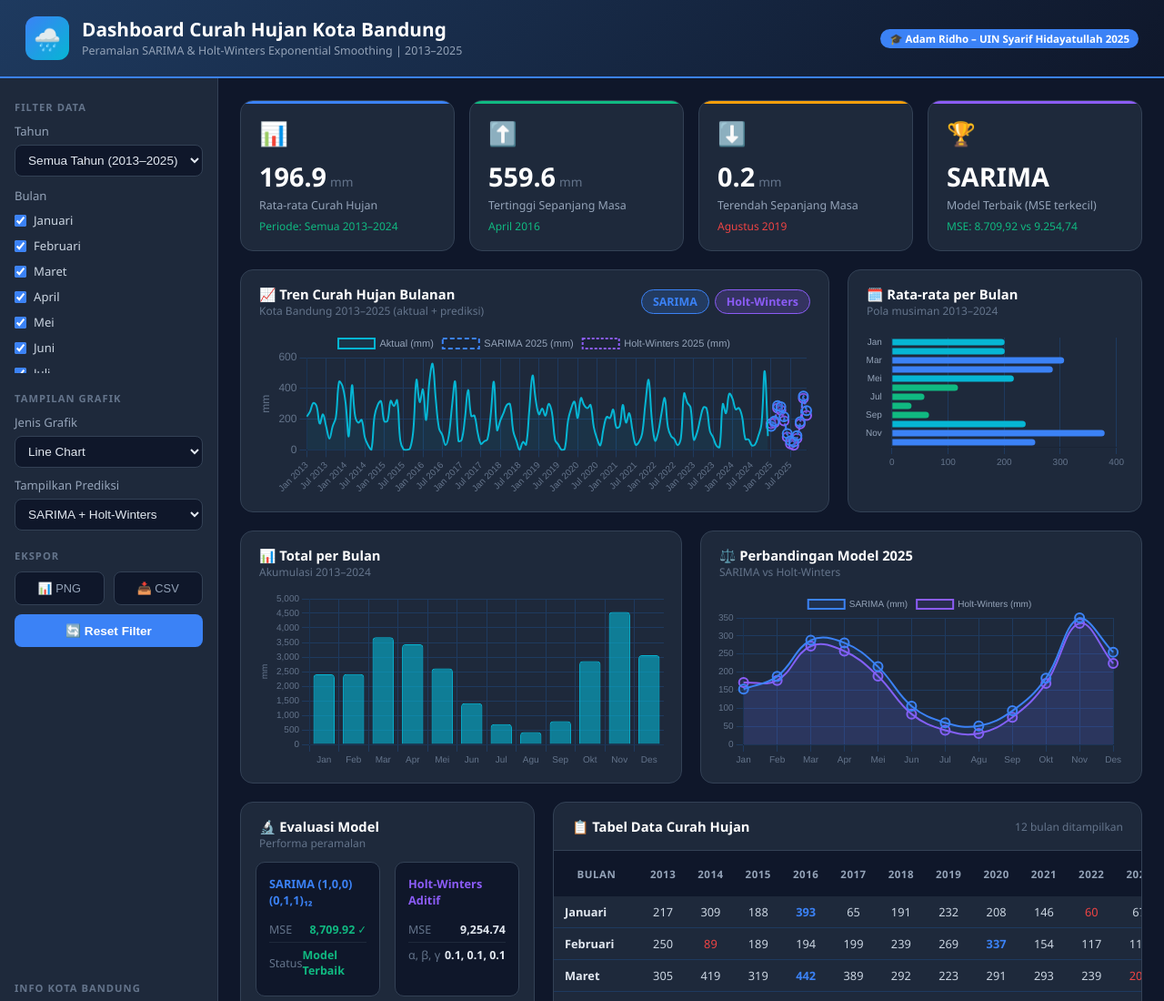
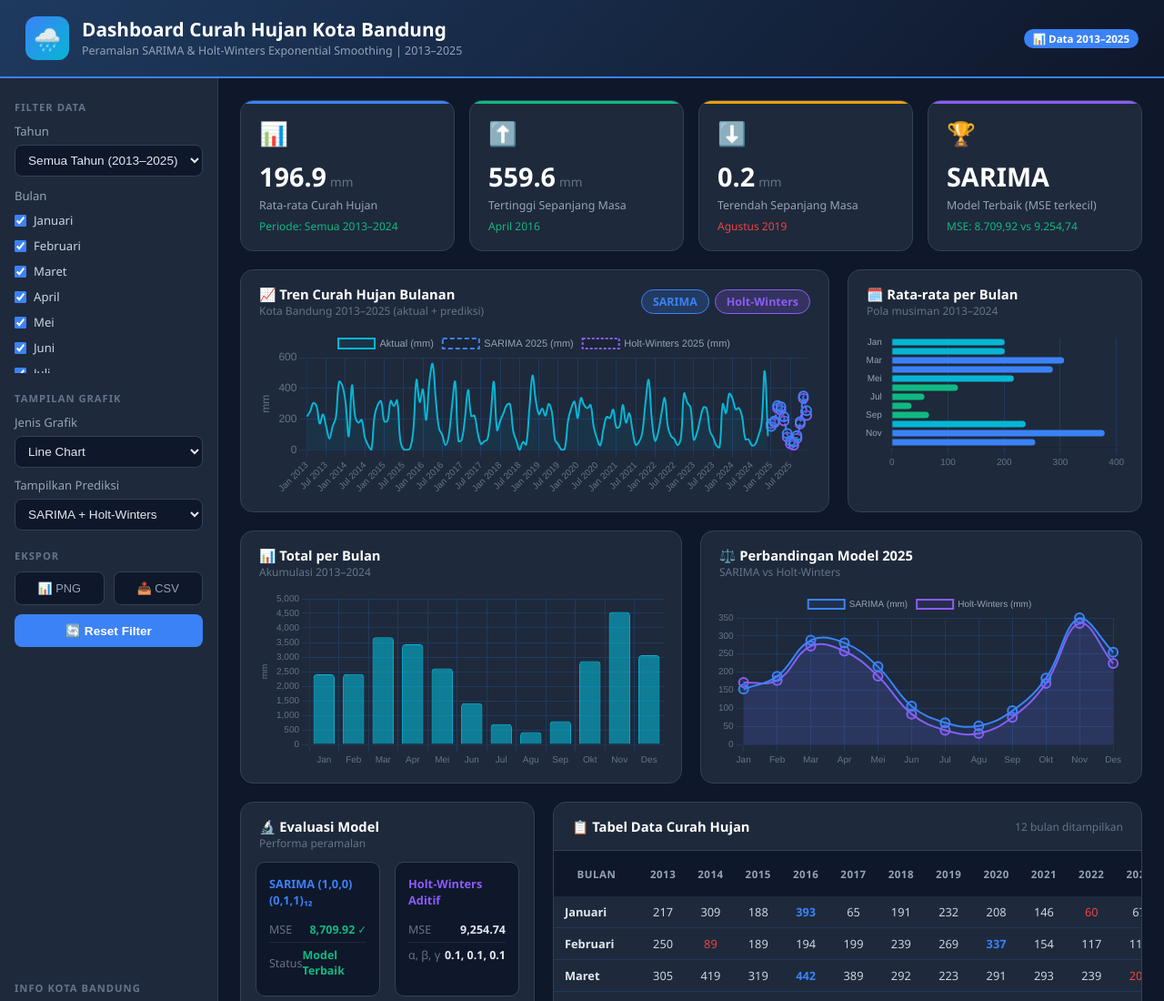
Before and after one commit to Arsyadaz/Dashboard-Curah-Hujan, a plain HTML site: page index.html in a window 1280 px wide. Shown: the top 1100 px of the page at 91% size. Drawn offline with nearby package versions, Linux system fonts and the light colour scheme.

Commit message:
Update index.html

```diff
--- a/index.html
+++ b/index.html
@@ -157,7 +157,7 @@
     </div>
   </div>
   <div style="display:flex;align-items:center;gap:10px;">
-    <span class="badge">🎓 Adam Ridho – UIN Syarif Hidayatullah 2025</span>
+    <span class="badge">📊 Data 2013–2025</span>
   </div>
 </header>
 
```
